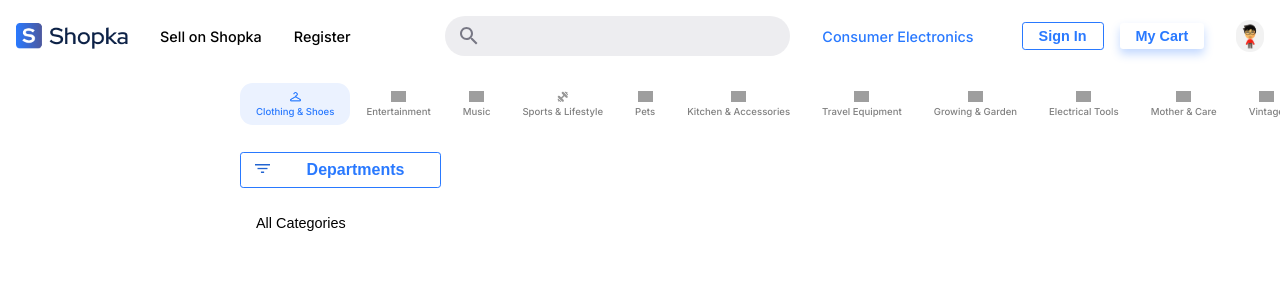
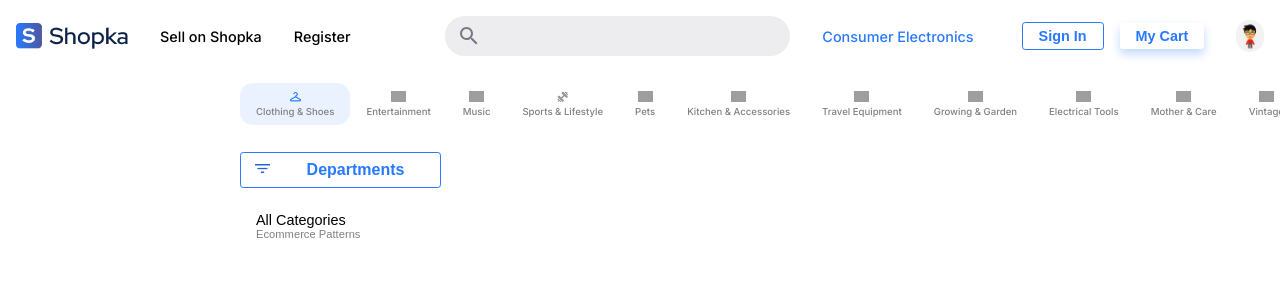
Before and after one commit to Sung-jin-Lim/E-commerce-Practice, a React (Create React App) app in the folder my-app/: page / in a window 1280 px wide. Shown: the top 300 px of the page. Built offline with nearby package versions, Linux system fonts and the light colour scheme; grey boxes are pictures that could not be loaded.

Commit message:
full functionality for left bar

```diff
--- a/my-app/src/App.css
+++ b/my-app/src/App.css
@@ -169,5 +169,16 @@ li > button {
   cursor: pointer;
   font-size: 0.9rem;
   outline: none;
-  width: max-content;
+  display: flex;
+  flex-direction: column;
 }
+
+/* description */
+p {
+  font-size: 0.7rem;
+  color: grey;
+}
+
+.dropdown {
+  display: block;
+}
--- a/my-app/src/components/LeftContainer.js
+++ b/my-app/src/components/LeftContainer.js
@@ -16,7 +16,7 @@ export default function LeftContainer() {
         Departments</button>
       <ul className="menus">
         {menuItems.map((menu, index) => {
-          return <MenuItems key={index} name={menu.name} extra={menu.submenu} />
+          return <MenuItems key={index} name={menu.name} desc={menu.desc} extra={menu.submenu} />
         })}
       </ul>
     </div>
--- a/my-app/src/components/MenuItems.js
+++ b/my-app/src/components/MenuItems.js
@@ -7,12 +7,10 @@ export default function MenuItems(props) {
 
   // prevents the click event from
   // bubbling up to the parent
-  function changeState(
-    e
-  ) {
-    e.preventDefault();
-    toggleShow(!show);
-  }
+  // function changeState(e) {
+  //   e.preventDefault();
+  //   toggleShow(!show);
+  // }
 
 
 
@@ -20,13 +18,17 @@ export default function MenuItems(props) {
     <li >
       {props.extra ? (
         <>
-          <button onClick={changeState}>{props.name}</button>
+          <button onClick={() => toggleShow((prev) => !prev)}>{props.name}
+            {props.desc && <p className="desc" >{props.desc}</p>}</button>
+
+
           {/* passes in first submenu */}
-          {show && <Dropdown extra={props.extra} />}
+          {show && <Dropdown extra={props.extra} dropdown={show} />}
         </>
       ) : (
         props.name
-      )}
+      )
+      }
     </ li >
   )
 
--- a/my-app/src/components/menu-items/Dropdown.js
+++ b/my-app/src/components/menu-items/Dropdown.js
@@ -1,15 +1,20 @@
 
+import MenuItems from '../MenuItems';
 export default function Dropdown(props) {
   // logs first submenu
-  console.log(props.extra)
 
   return (
+
     <ul className="dropdown">
+
       {/* targets the object in each first submenu */}
       {props.extra.map((menu, index) => (
-        <li key={index} className="menuItems">
-          <button href="/#">{menu.name}</button>
-        </li>
+        // <li key={index} className="menuItems">
+        //   {/* <button href="/#">{menu.name}</button> */}
+        //   {/* passes in second submenu */}
+
+        // </li>
+        <MenuItems key={index} name={menu.name} desc={menu.desc} extra={menu.submenu} />
       )
 
       )}
--- a/my-app/src/components/menu-items/menuItems.js
+++ b/my-app/src/components/menu-items/menuItems.js
@@ -1,6 +1,7 @@
 const menuItems = [
   {
     name: 'All Categories',
+    desc: 'Ecommerce Patterns',
     submenu: [
       {
         name: 'Fashion',
@@ -21,6 +22,18 @@ const menuItems = [
       {
         name: 'Food',
         // image: ,
+        desc: 'YEs',
+        submenu: [
+          {
+            name: 'Beverages',
+          },
+          {
+            name: 'Food',
+          },
+          {
+            name: 'Snacks',
+          },
+        ]
       },
       {
         name: 'Travel',
```
Also changed, not shown: my-app/src/images/off.png (added).
